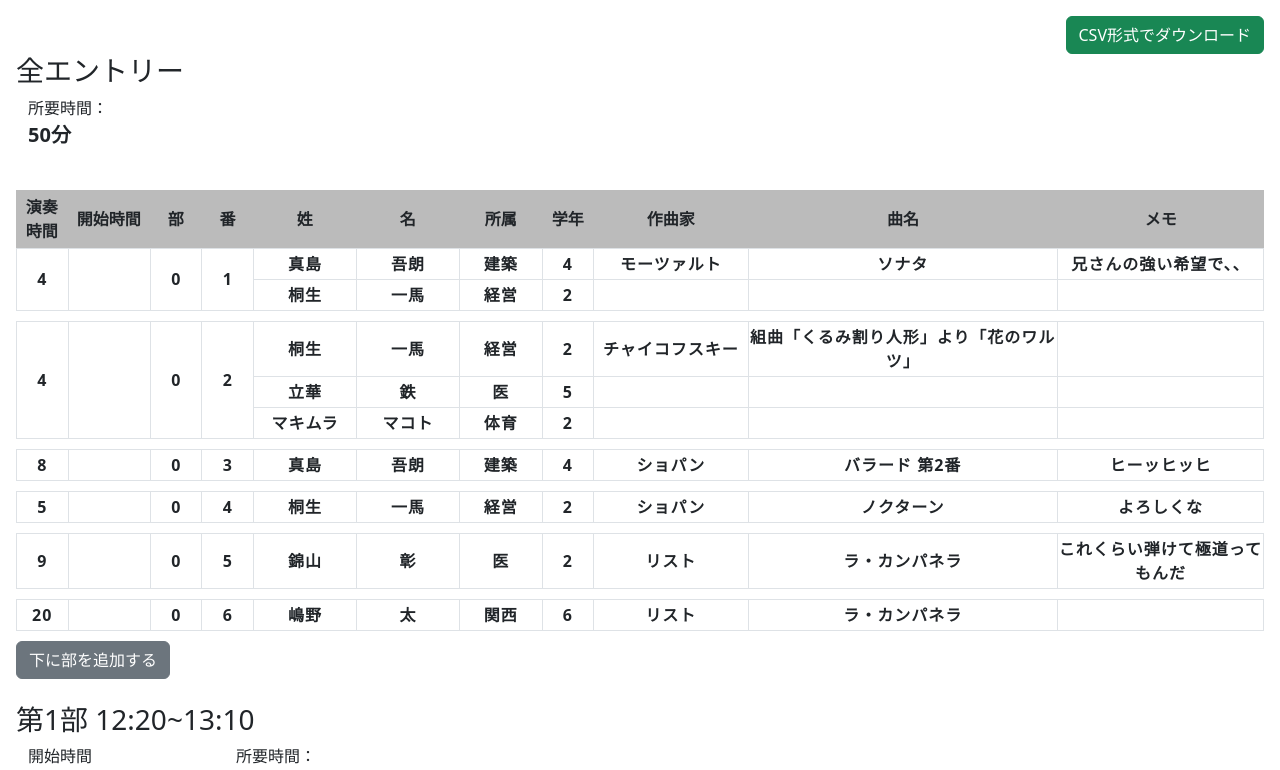
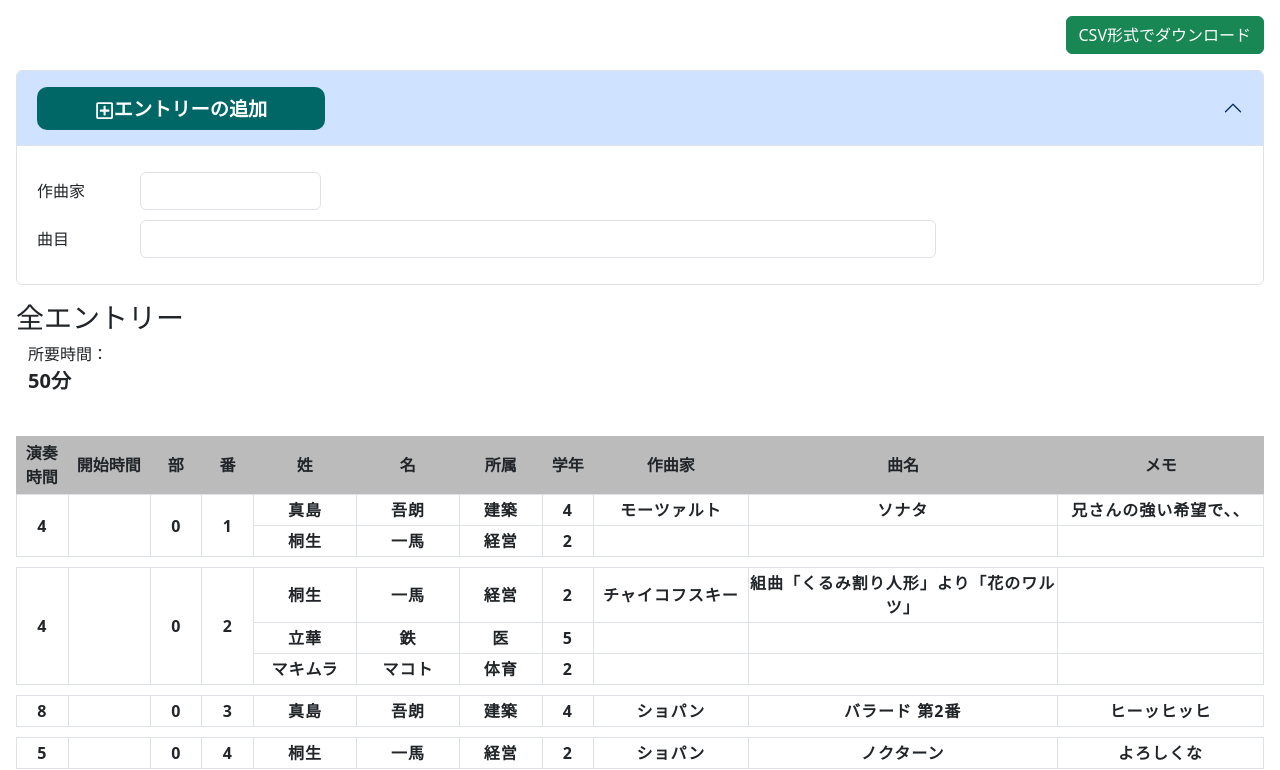
Before and after one commit to ritto153/PianoProgramEditor, a React (Create React App) app: page / in a window 1280 px wide. Shown: the top 770 px of the page. Built offline with nearby package versions, Linux system fonts and the light colour scheme.

Commit message:
エントリーの追加用アコーディオンの設置

```diff
--- a/package.json
+++ b/package.json
@@ -17,6 +17,7 @@
     "react-bootstrap": "^2.10.1",
     "react-csv": "^2.2.2",
     "react-dom": "^18.2.0",
+    "react-icons": "^5.3.0",
     "react-scripts": "5.0.1",
     "styled-components": "^6.1.10",
     "typescript": "^4.9.4",
--- a/src/App.tsx
+++ b/src/App.tsx
@@ -1,6 +1,7 @@
 import { DragDropContext } from "react-beautiful-dnd";
 import Part from "./components/Part";
 import CsvDownloadButton from "./csvDownload/CsvDownloadButton";
+import AddEntryAccordion from "./addEntry/AddEntryAccordion";
 import { ReorderEntryInPartMap } from "./utils/ReorderEntryInPartMap";
 import { useParts } from "./PartProvider";
 import { DropResult } from "./type/DropResult";
@@ -30,6 +31,7 @@ export default function App() {
   return (
     <Wrapper>
       <CsvDownloadButton/>
+      <AddEntryAccordion/>
       <DragDropContext onDragEnd={onDragEnd}>
         {sortedParts.map((part) => (
           <Part key={part.id} partId={part.id} />
--- /dev/null
+++ b/src/addEntry/AddEntryAccordion.tsx
@@ -0,0 +1,37 @@
+import Accordion from "react-bootstrap/Accordion";
+import styled from "styled-components";
+import { FaRegPlusSquare } from "react-icons/fa";
+import AddEntryForm from "./AddEntryForm";
+
+const Wrapper = styled.div`
+  margin: 1em 0;
+`;
+
+const StyledAccordionHeader = styled.div`
+  font-weight: bold;
+  font-size: 1.2em;
+  padding: 0.5em 3em;
+  color: #ffffff;
+  background-color: #006666;
+  border-radius: 10px;
+`
+
+export default function AddEntryAccordion() {
+  return (
+    <Wrapper>
+      <Accordion defaultActiveKey="0">
+        <Accordion.Item eventKey="0">
+          <Accordion.Header>
+            <StyledAccordionHeader>
+              <FaRegPlusSquare />
+              エントリーの追加
+            </StyledAccordionHeader>
+          </Accordion.Header>
+          <Accordion.Body>
+            <AddEntryForm/>
+          </Accordion.Body>
+        </Accordion.Item>
+      </Accordion>
+    </Wrapper>
+  );
+}
--- /dev/null
+++ b/src/addEntry/AddEntryForm.tsx
@@ -0,0 +1,35 @@
+import Col from "react-bootstrap/Col";
+import Form from "react-bootstrap/Form";
+import Row from "react-bootstrap/Row";
+import styled from "styled-components";
+
+const StyledFormGroup = styled(Form.Group)`
+  margin: 10px 0;
+`
+
+export default function AddEntryForm() {
+  return (
+    <Form>
+      <StyledFormGroup>
+        <Row>
+          <Col sm={1}>
+            <Form.Label column>作曲家</Form.Label>
+          </Col>
+          <Col sm={2}>
+            <Form.Control type="text"></Form.Control>
+          </Col>
+        </Row>
+      </StyledFormGroup>
+      <StyledFormGroup>
+        <Row>
+          <Col sm={1}>
+            <Form.Label column>曲目</Form.Label>
+          </Col>
+          <Col sm={8}>
+            <Form.Control type="text"></Form.Control>
+          </Col>
+        </Row>
+      </StyledFormGroup>
+    </Form>
+  );
+}
--- a/src/csvDownload/CsvDownloadButton.tsx
+++ b/src/csvDownload/CsvDownloadButton.tsx
@@ -7,6 +7,7 @@ import styled from "styled-components";
 
 const AlignRightDiv = styled.div`
   text-align: right;
+  margin: 1em 0
 `;
 
 export default function CsvDownloadButton() {
```
Also changed, not shown: 2 other files (tests, documents, lock files or other folders).
